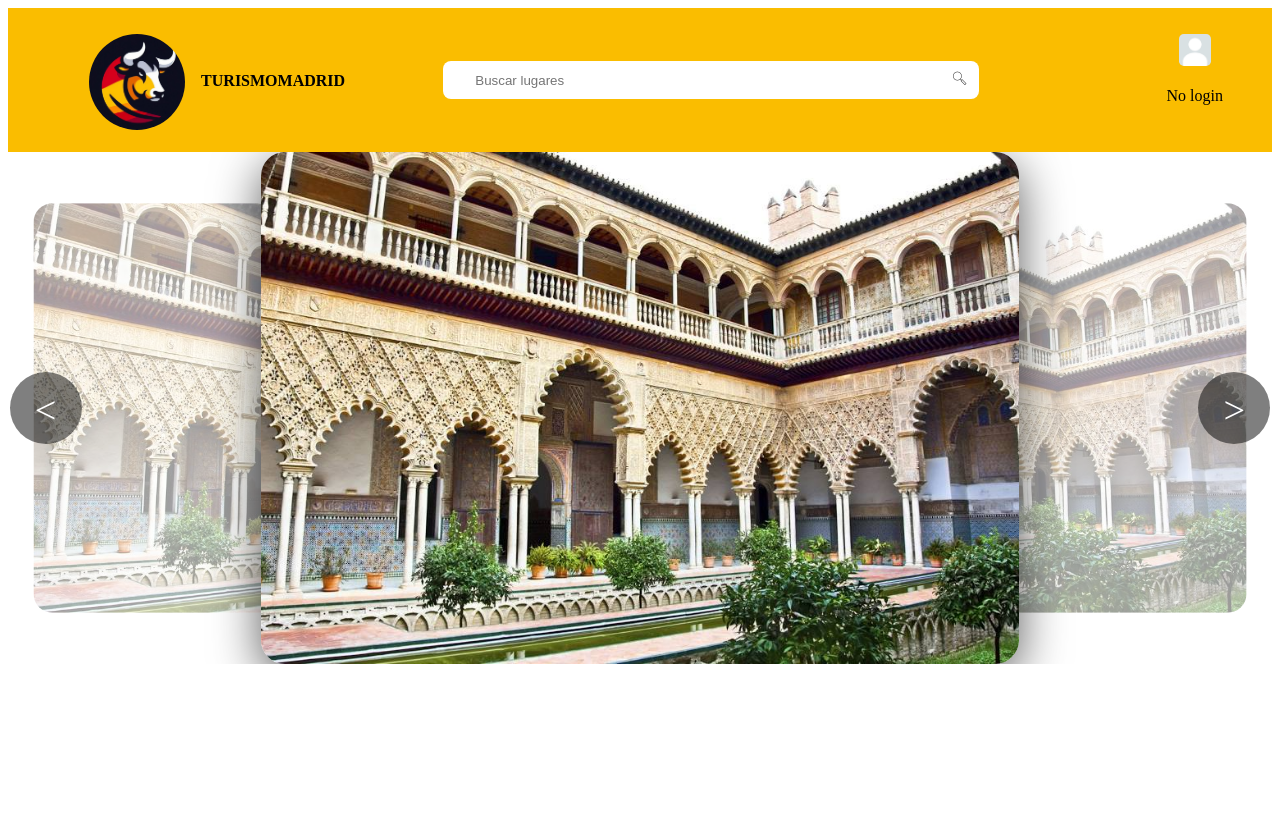
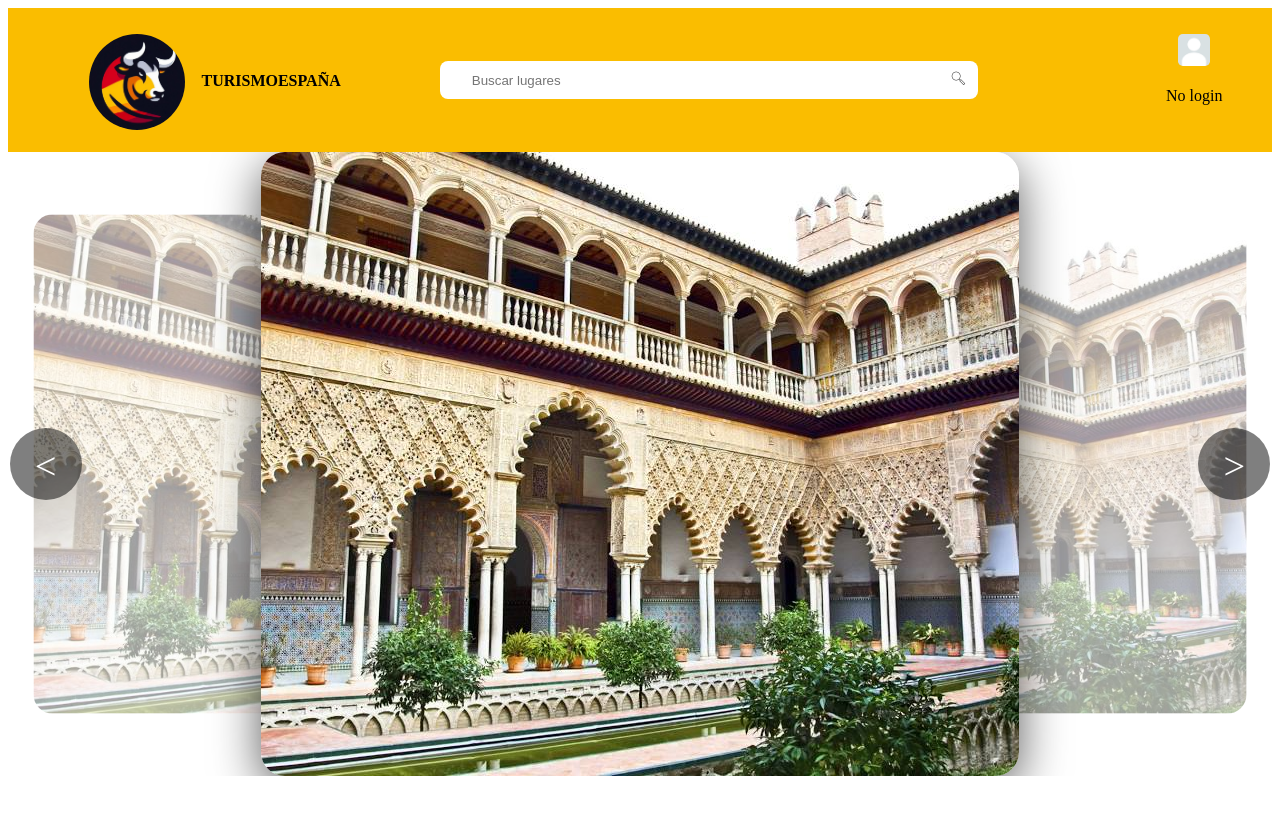
Before and after one commit to ALEXx1911/ProyectoTurismo, a React (Vite) app: page / in a window 1280 px wide. Shown: the top 814 px of the page. Built offline with nearby package versions, Linux system fonts and the light colour scheme.

Commit message:
Corregido el nombre del header y corregidos algunos errores relaciones con posicionamiento

```diff
--- a/css/style.css
+++ b/css/style.css
@@ -136,6 +136,7 @@
   padding: 3rem;
   left: 75.65%;
   width: 20%;
+  z-index: 1;
 }
 .menu__list {
   list-style: none;
@@ -178,9 +179,9 @@
 }
 
 .container-slider {
-  margin: 0 auto;
+  margin-bottom: 3rem;
   width: 100%;
-  height: 32rem;
+  height: 39rem;
   border-radius: 1.5rem;
   overflow: hidden;
   position: relative;
--- a/index.html
+++ b/index.html
@@ -5,7 +5,7 @@
     <meta name="viewport" content="width=device-width, initial-scale=1.0">
     <link rel="shortcut icon" href="img/image-favicon.png" type="image/x-icon">
     <link rel="stylesheet" href="css/style.css">
-    <title>turismoMadrid</title>
+    <title>turismoEspaña</title>
 </head>
 <body>
     <div id="root"></div>
--- a/sass/components/_menu.scss
+++ b/sass/components/_menu.scss
@@ -4,7 +4,7 @@
     padding:3rem;
     left: 75.65%;
     width:20%;
-
+    z-index:1;
     &__list{
         list-style: none;
     }
--- a/sass/layout/_slider.scss
+++ b/sass/layout/_slider.scss
@@ -1,7 +1,7 @@
 .container-slider{
-    margin: 0 auto;
+    margin-bottom:3rem;
     width: 100%;
-    height: 32rem;
+    height: 39rem;
     border-radius: 1.5rem;
     overflow: hidden;
     position: relative;
--- a/src/components/Header.tsx
+++ b/src/components/Header.tsx
@@ -37,7 +37,7 @@ export default function Header(){
         <div className="header">
             <div className="header__logo-container">
                <img className=" header__logo"src="../../img/logo.jpeg" alt="Foto del logo de la compañía"/>
-               <h4 className="header__name">turismoMadrid</h4>
+               <h4 className="header__name">turismoEspaña</h4>
             </div>
 
                 <form className="header__search-bar">
```
Also changed, not shown: 1 other file (tests, documents, lock files or other folders).
